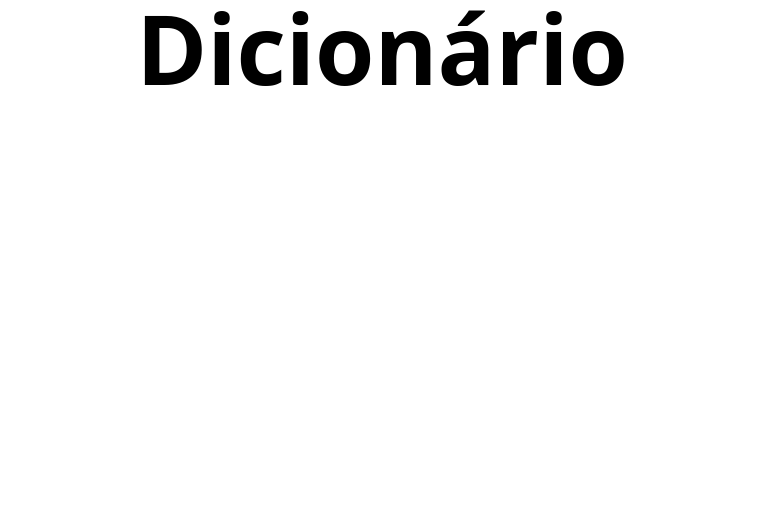
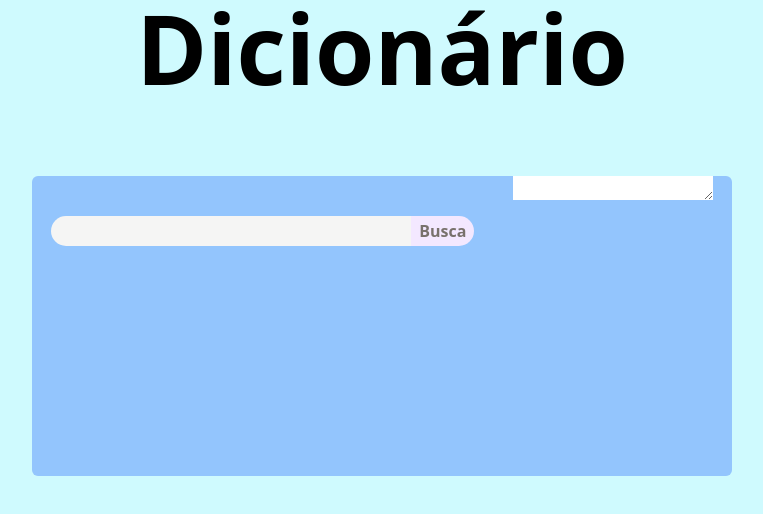
Before and after one commit to edgarrps/dic-ptbr, a React (Vite) app: page / in a window 1280 px wide. Shown: the top 514 px of the page, without its empty margins (258-1021 px from the left). Built offline with nearby package versions, Linux system fonts and the light colour scheme.

Commit message:
initial layout

```diff
--- a/index.html
+++ b/index.html
@@ -6,7 +6,7 @@
     <meta name="viewport" content="width=device-width, initial-scale=1.0" />
     <title>Dicionário PT-BR</title>
   </head>
-  <body>
+  <body class="m-0 p-0">
     <div id="root"></div>
     <script type="module" src="/src/App.tsx"></script>
   </body>
--- a/package.json
+++ b/package.json
@@ -10,7 +10,9 @@
   },
   "dependencies": {
     "react": "^18.2.0",
-    "react-dom": "^18.2.0"
+    "react-dom": "^18.2.0",
+    "react-textarea-autosize": "^8.4.1",
+    "textarea": "^0.3.0"
   },
   "devDependencies": {
     "@types/react": "^18.0.28",
--- /dev/null
+++ b/src/Components/SearchCard.tsx
@@ -0,0 +1,11 @@
+import SearchInput from "./SearchInput"
+
+const SearchCard = () => {
+    return (
+        <div className='flex mx-auto mt-20 bg-blue-300 w-[700px] h-[300px] rounded-md'>
+            <SearchInput />
+        </div>
+    )
+}
+
+export default SearchCard
--- /dev/null
+++ b/src/Components/SearchInput.tsx
@@ -0,0 +1,18 @@
+import ReactTextareaAutosize from "react-textarea-autosize"
+
+const SearchInput = () => {
+    return (
+        <>
+            <div className='flex mt-10 mx-auto'>
+                <input className='bg-stone-100 rounded-l-full w-[360px] h-[30px]' type='text' />
+                <button className='bg-purple-100 rounded-r-full pl-2 pr-2 w-auto h-[30px] font-bold text-stone-500'>Busca</button>
+            </div>
+
+            <div className='flex mx-auto'>
+                <ReactTextareaAutosize />
+            </div>
+        </>
+    )
+}
+
+export default SearchInput
--- a/src/Pages/Dic.tsx
+++ b/src/Pages/Dic.tsx
@@ -1,7 +1,10 @@
+import SearchCard from "../Components/SearchCard";
+
 export default function Dic() {
     return (
-        <>
+        <div className='bg-cyan-100 h-screen w-screen'>
         <h1 className='text-center font-bold text-8xl'>Dicionário</h1>
-        </>
+        <SearchCard/>
+        </div>
     )
 }
```
Also changed, not shown: 1 other file (tests, documents, lock files or other folders).
